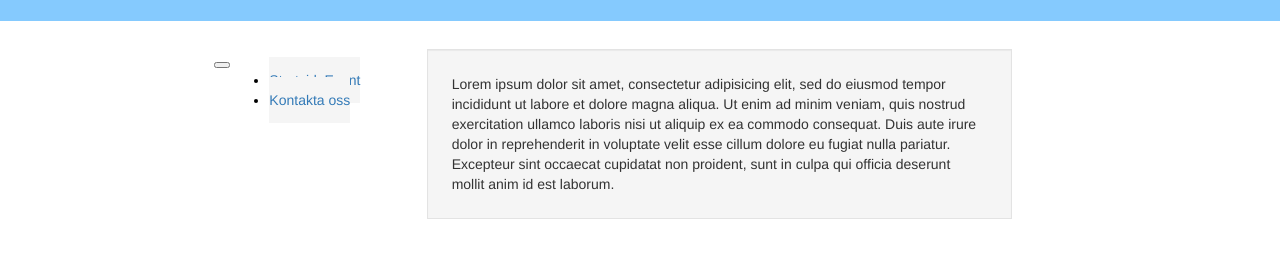
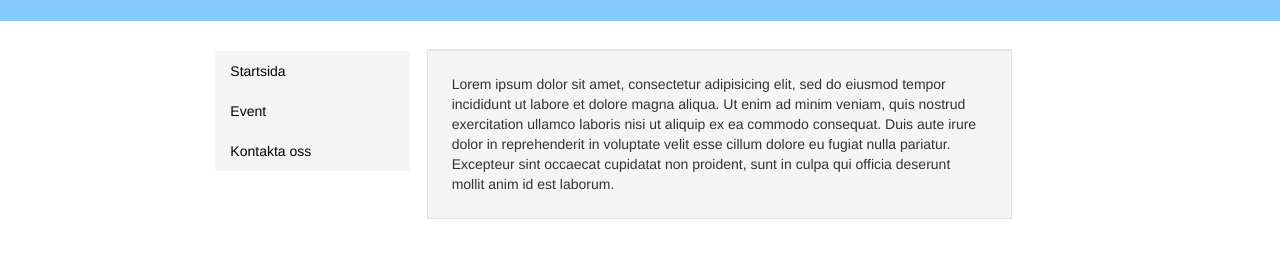
Before and after one commit to Elle199/VarensbyggdensElmanWebbsida, a website: page info.html in a window 1280 px wide. Shown: the part 57-314 px from the top of the page. Drawn offline with nearby package versions, Linux system fonts and the light colour scheme.

Commit message:
Fixed navigation menu on info page -Max

```diff
--- a/css/master.css
+++ b/css/master.css
@@ -41,13 +41,10 @@ header > h1{
     margin-top: 0;
 }
 
-nav{
-    color: black;
-}
-
 nav a{
     background-color: #f5f5f5;
     border-radius: 0;
+    color: black;
 }
 
 nav a:hover, nav a:active, nav a:visited{
--- a/info.html
+++ b/info.html
@@ -4,7 +4,7 @@
     <meta charset="UTF-8">
     <meta name="viewport" content="width=device-width, initial-scale=1.0">
     <meta http-equiv="X-UA-Compatible" content="ie=edge">
-    <title>Document</title>
+    <title>Kontacta oss</title>
     <link rel="stylesheet" href="/css/master.css">
     <link href="bower_components\bootstrap\dist\css\bootstrap.min.css" rel="stylesheet">
     <link rel="icon" href="assets/favicon.png" type="image/x-icon"/>
@@ -14,15 +14,12 @@
         <h1>Värenbygdens Elmän</h1>
     </header>
     <main>
-        <nav class="nav navbar navbar-expand-md col-md-2 col-md-offset-2" id="navbar" role="navigation">
-            <button class="navbar-toggler" type="button" name="nav-button" data-toggle="collapse" data-target="#nav-content"></button>
-            <div class="collapse navbar-collapse" class="nav-content">
-                <ul class="navbar-nav mr-auto">
-                    <li class="nav-item"><a href="index.html">Startsida</a></li>
-                    <li class="nav-item"><a href="#Event">Event</a></li>
-                    <li class="nav-item"><a href="info.html">Kontakta oss</a></li>
-                </ul>
-            </div>
+        <nav class="nav navbar col-md-2 col-md-offset-2" id="navbar">
+            <ul class="nav navbar">
+                <li><a href="index.html">Startsida</a></li>
+                <li><a href="#Event">Event</a></li>
+                <li><a href="info.html">Kontakta oss</a></li>
+            </ul>
         </nav>
         <div class="container">
             <div class="row">
```
